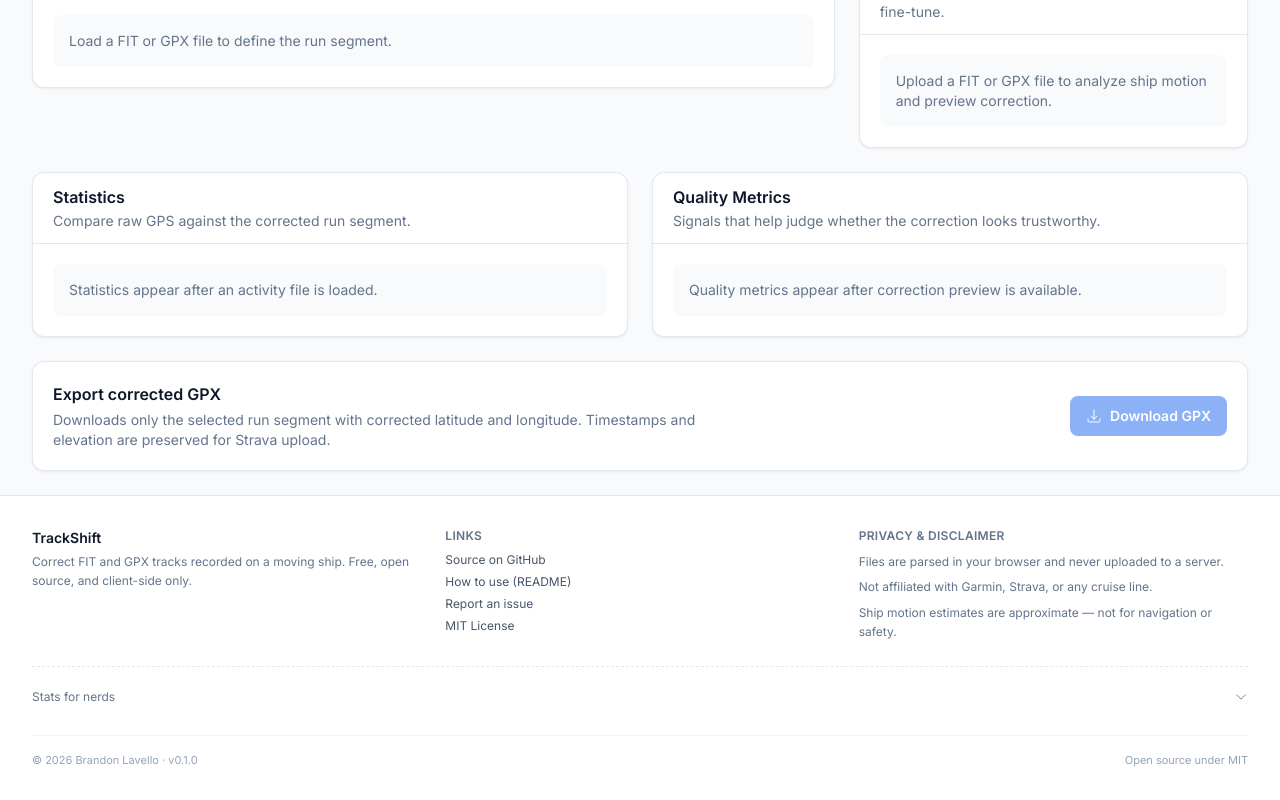
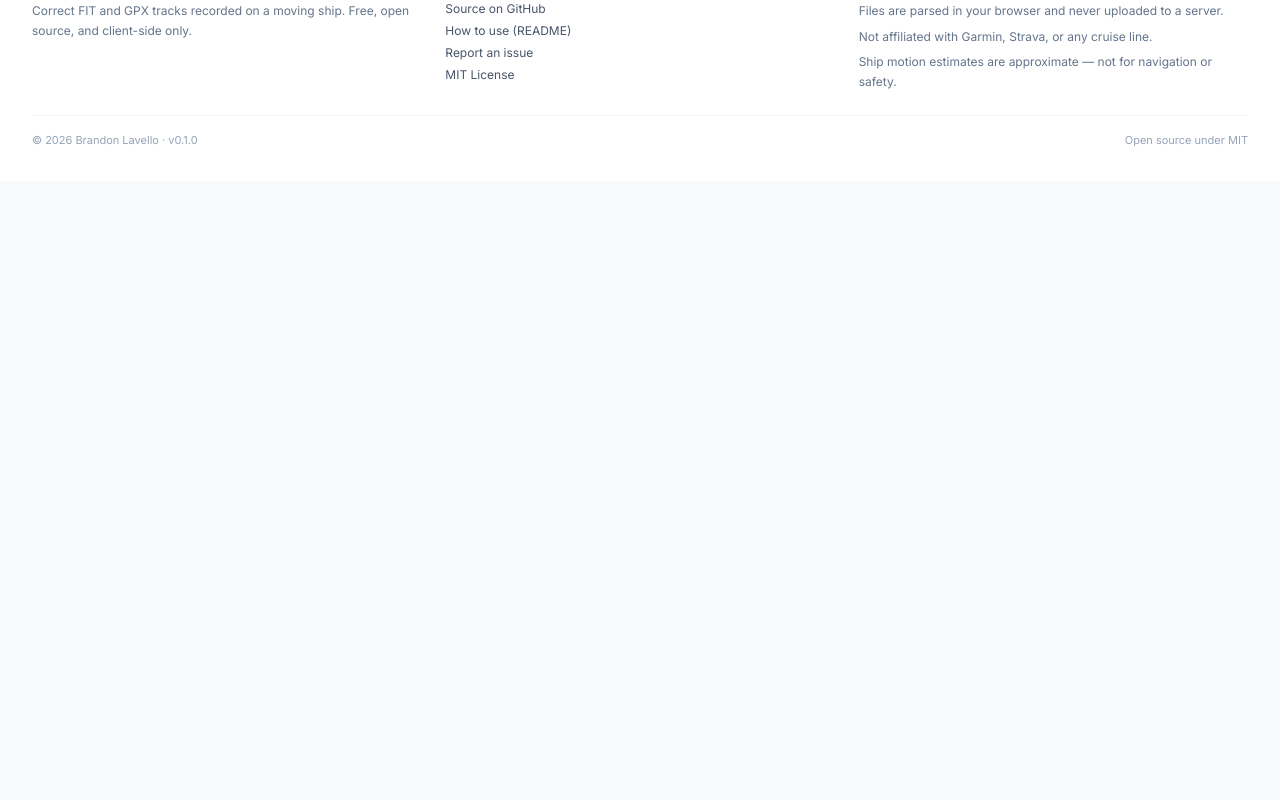
Before and after one commit to brandonlavello/TrackShift, a Vue app: page / in a window 1280 px wide. Shown: the part 1584-2384 px from the top of the page. After the commit the page ends 1765 px from the top, so only its background shows below. Built offline with nearby package versions, Linux system fonts and the light colour scheme.

Commit message:
Hide Stats for nerds and default-collapse the usage guide.
Gate the footer Easter egg behind a flag and start the cruise how-to collapsed below upload.

```diff
--- a/src/components/AppFooter.vue
+++ b/src/components/AppFooter.vue
@@ -7,6 +7,9 @@ const repoUrl = 'https://github.com/brandonlavello/TrackShift';
 const repoGuideUrl = `${repoUrl}#recording-on-a-cruise-ship`;
 const siteUrl = 'https://brandonlavello.com';
 const year = new Date().getFullYear();
+
+/** Set true to show the footer reference-frame Easter egg. */
+const showStatsForNerds = false;
 </script>
 
 <template>
@@ -85,7 +88,7 @@ const year = new Date().getFullYear();
         </div>
       </div>
 
-      <StatsForNerds />
+      <StatsForNerds v-if="showStatsForNerds" />
 
       <div
         class="tw-flex tw-flex-col tw-gap-1 tw-border-t tw-border-slate-100 tw-pt-4 sm:tw-flex-row sm:tw-items-center sm:tw-justify-between"
--- a/src/components/CruiseRunTips.vue
+++ b/src/components/CruiseRunTips.vue
@@ -10,7 +10,7 @@ import {
 import { useGpxStore } from '@/stores/gpxStore';
 
 const gpxStore = useGpxStore();
-const isOpen = ref(true);
+const isOpen = ref(false);
 
 const repoGuideUrl =
   'https://github.com/brandonlavello/TrackShift#recording-on-a-cruise-ship';
```
